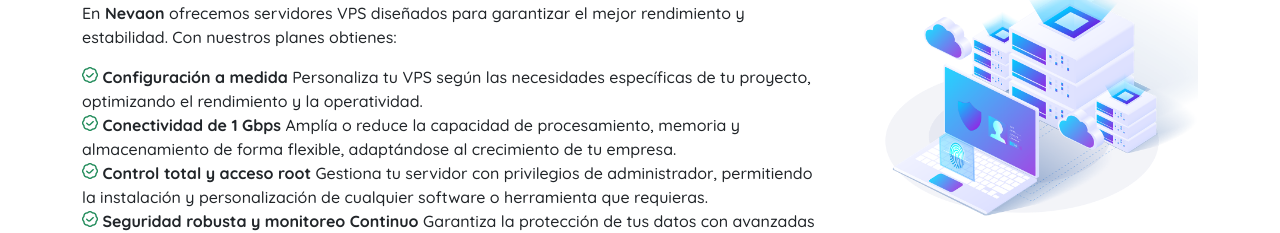
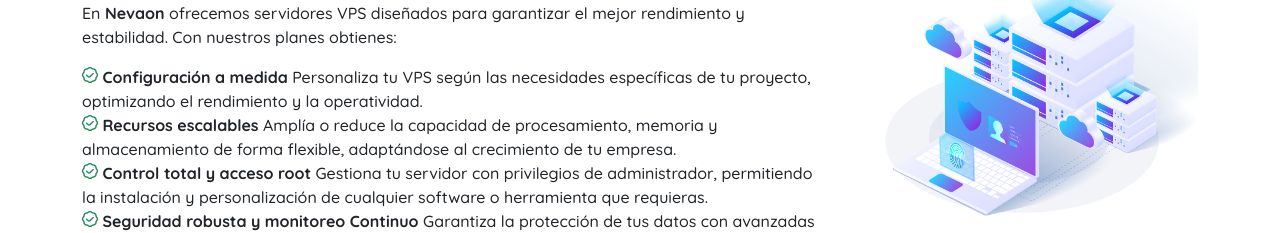
Before and after one commit to z4myk/nevaon-front, a React (Vite) app: page /vps in a window 1280 px wide. Shown: the part 223-456 px from the top of the page. Built offline with nearby package versions, Linux system fonts and the light colour scheme.

Commit message:
fix typo

```diff
--- a/src/components/pages/VirtualDesktop.jsx
+++ b/src/components/pages/VirtualDesktop.jsx
@@ -52,7 +52,7 @@
 
       <p className="d-block d-md-none">
         <a className="btn btn-primary w-100" data-bs-toggle="collapse" href="#collapseExample" role="button" aria-expanded="false" aria-controls="collapseExample">
-          Ver más <i class="fi fi-br-angle-double-small-down"></i>
+          Ver más
         </a>
       </p>
 
@@ -78,7 +78,7 @@
       <div className="collapse" id="collapseExample">
         <div className="card card-body w-100">
         <p className="text-primary fs-5">💻 Potencia, Seguridad y Flexibilidad para tu trabajo remoto</p>
-          <p>En <strong>Nevaon</strong>ofrecemos soluciones de escritorios virtuales optimizados para garantizar el mejor rendimiento y estabilidad. Con nuestros planes obtienes:</p>
+          <p>En <strong>Nevaon</strong> ofrecemos soluciones de escritorios virtuales optimizados para garantizar el mejor rendimiento y estabilidad. Con nuestros planes obtienes:</p>
           <ul className="list-unstyled">
             <li><i className="fi fi-rr-badge-check text-success"></i> <strong>Configuración personalizada: </strong>Adapta y optimiza el entorno virtual según las necesidades específicas de tu negocio.
 </li>
--- a/src/components/pages/Vps.jsx
+++ b/src/components/pages/Vps.jsx
@@ -41,7 +41,7 @@
 
       <p className="d-block d-md-none">
         <a className="btn btn-primary w-100" data-bs-toggle="collapse" href="#collapseExample" role="button" aria-expanded="false" aria-controls="collapseExample">
-          Ver más <i class="fi fi-br-angle-double-small-down"></i>
+          Ver más
         </a>
       </p>
 
@@ -52,7 +52,7 @@
           <p>En <strong>Nevaon</strong> ofrecemos servidores VPS diseñados para garantizar el mejor rendimiento y estabilidad. Con nuestros planes obtienes:</p>
           <ul className="list-unstyled">
             <li><i className="fi fi-rr-badge-check text-success"></i> <strong>Configuración a medida</strong> Personaliza tu VPS según las necesidades específicas de tu proyecto, optimizando el rendimiento y la operatividad.</li>
-            <li><i className="fi fi-rr-badge-check text-success"></i> <strong>Conectividad de 1 Gbps</strong> Amplía o reduce la capacidad de procesamiento, memoria y almacenamiento de forma flexible, adaptándose al crecimiento de tu empresa.</li>
+            <li><i className="fi fi-rr-badge-check text-success"></i> <strong>Recursos escalables</strong> Amplía o reduce la capacidad de procesamiento, memoria y almacenamiento de forma flexible, adaptándose al crecimiento de tu empresa.</li>
             <li><i className="fi fi-rr-badge-check text-success"></i> <strong>Control total y acceso root</strong> Gestiona tu servidor con privilegios de administrador, permitiendo la instalación y personalización de cualquier software o herramienta que requieras.</li>
             <li><i className="fi fi-rr-badge-check text-success"></i> <strong>Seguridad robusta y monitoreo Continuo</strong> Garantiza la protección de tus datos con avanzadas medidas de seguridad y supervisión 24/7, asegurando alta disponibilidad y estabilidad.</li>
 
@@ -68,7 +68,7 @@
           <p>En <strong>Nevaon</strong> ofrecemos servidores VPS diseñados para garantizar el mejor rendimiento y estabilidad. Con nuestros planes obtienes:</p>
           <ul className="list-unstyled">
             <li><i className="fi fi-rr-badge-check text-success"></i> <strong>Configuración a medida</strong> Personaliza tu VPS según las necesidades específicas de tu proyecto, optimizando el rendimiento y la operatividad.</li>
-            <li><i className="fi fi-rr-badge-check text-success"></i> <strong>Conectividad de 1 Gbps</strong> Amplía o reduce la capacidad de procesamiento, memoria y almacenamiento de forma flexible, adaptándose al crecimiento de tu empresa.</li>
+            <li><i className="fi fi-rr-badge-check text-success"></i> <strong>Recursos escalables</strong> Amplía o reduce la capacidad de procesamiento, memoria y almacenamiento de forma flexible, adaptándose al crecimiento de tu empresa.</li>
             <li><i className="fi fi-rr-badge-check text-success"></i> <strong>Control total y acceso root</strong> Gestiona tu servidor con privilegios de administrador, permitiendo la instalación y personalización de cualquier software o herramienta que requieras.</li>
             <li><i className="fi fi-rr-badge-check text-success"></i> <strong>Seguridad robusta y monitoreo Continuo</strong> Garantiza la protección de tus datos con avanzadas medidas de seguridad y supervisión 24/7, asegurando alta disponibilidad y estabilidad.</li>
 
--- a/src/components/pages/WebHosting.jsx
+++ b/src/components/pages/WebHosting.jsx
@@ -120,7 +120,7 @@
 
       <p className="d-block d-md-none">
         <a className="btn btn-primary w-100" data-bs-toggle="collapse" href="#collapseExample" role="button" aria-expanded="false" aria-controls="collapseExample">
-          Ver más <i class="fi fi-br-angle-double-small-down"></i>
+          Ver más
         </a>
       </p>
 
```
